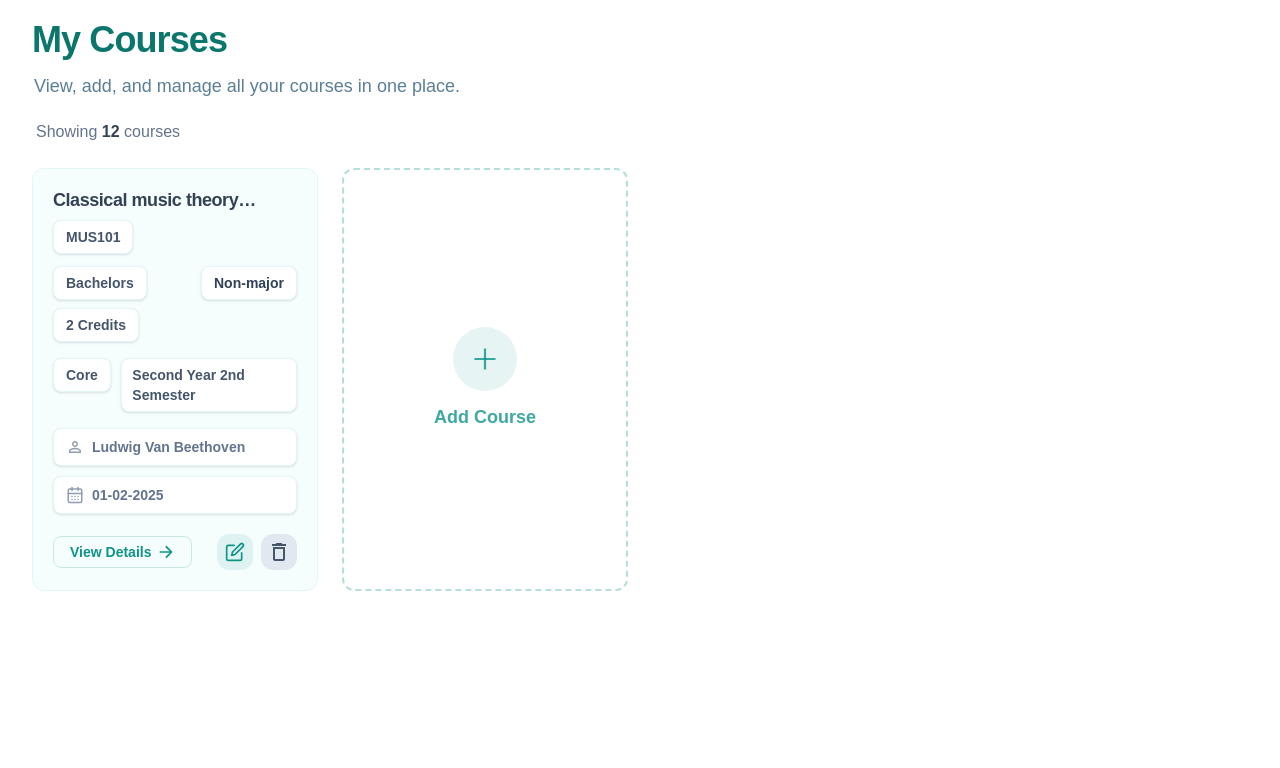
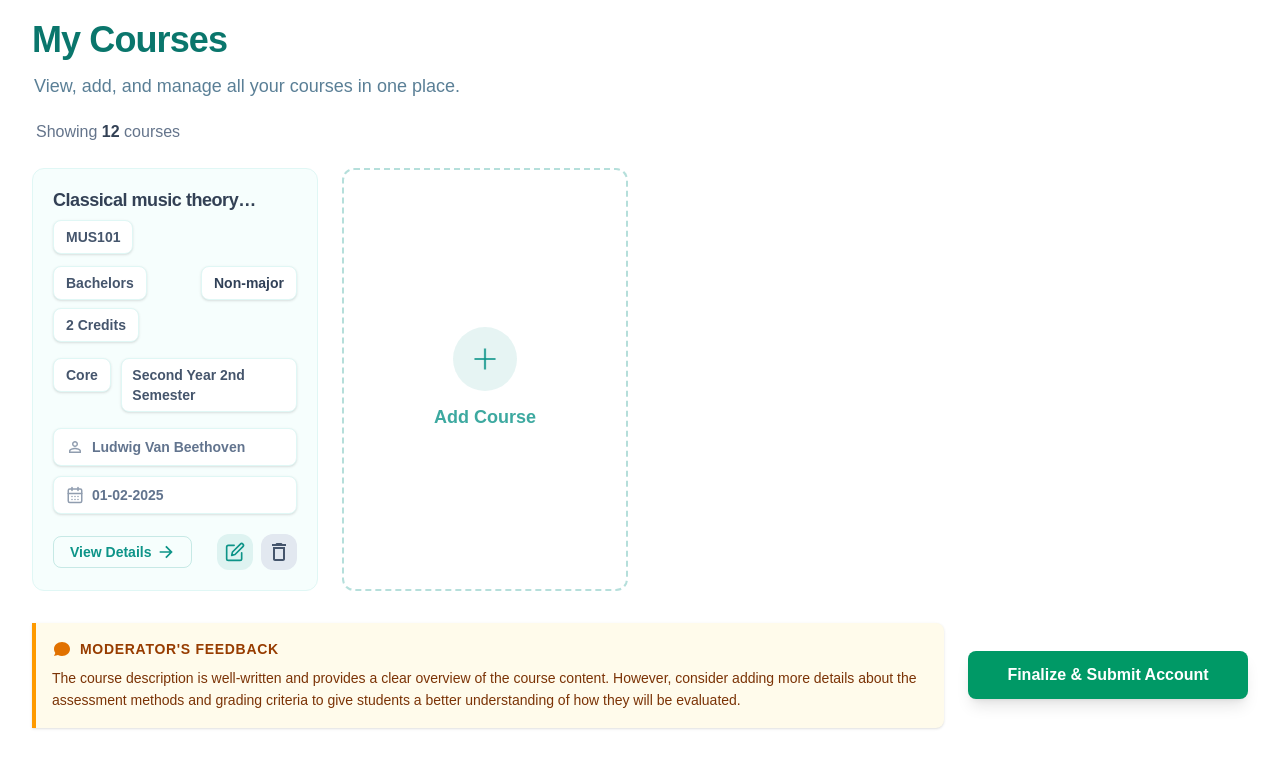
Before and after one commit to FahimHaowlader/CourseBank, a React (Vite) app in the folder FrontEnd/: page /my-courses in a window 1280 px wide. Shown: the top 768 px of the page. Built offline with nearby package versions, Linux system fonts and the light colour scheme; no server answers.

Commit message:
submit button added done

```diff
--- a/FrontEnd/src/Pages/ContributorCoursePage.jsx
+++ b/FrontEnd/src/Pages/ContributorCoursePage.jsx
@@ -165,7 +165,32 @@ const ContributorCoursePage = () => {
            < AddCourseCard/>
 
          </div>
+       <div className="mt-8 flex flex-col lg:flex-row justify-between items-start lg:items-center gap-6">
 
+  {/* FEEDBACK SECTION - Now takes full width on mobile, and pushes button down */}
+  <div className="p-4 bg-amber-50 border-l-4 w-full border-amber-500 rounded-r-lg shadow-sm">
+    <div className="flex items-center mb-2">
+      <svg className="w-5 h-5 text-amber-600 mr-2 shrink-0" fill="currentColor" viewBox="0 0 20 20">
+        <path d="M18 10c0 3.866-3.582 7-8 7a8.841 8.841 0 01-4.083-.98L2 17l1.338-3.123C2.493 12.767 2 11.434 2 10c0-3.866 3.582-7 8-7s8 3.134 8 7z" />
+      </svg>
+      <h3 className="text-sm font-bold uppercase tracking-wider text-amber-800">
+        Moderator's Feedback
+      </h3>
+    </div>
+
+    <p className="text-amber-900 text-sm leading-relaxed">
+      The course description is well-written and provides a clear overview of the course content. However, consider adding more details about the assessment methods and grading criteria to give students a better understanding of how they will be evaluated.
+    </p>
+  </div>
+
+  {/* BUTTON SECTION - Aligns right on desktop, stays centered or left on mobile */}
+  <div className="flex justify-end w-full lg:w-auto">
+    <button className="bg-emerald-600 hover:cursor-pointer w-full lg:min-w-[280px] hover:bg-emerald-700 text-white font-bold py-3 px-6 rounded-lg shadow-lg transition-all transform hover:scale-105">
+      Finalize & Submit Account
+    </button>
+  </div>
+
+</div>
                 {
                 modal.openModal && modal.status == "confirm" && <div
       aria-labelledby="modal-title"
```
